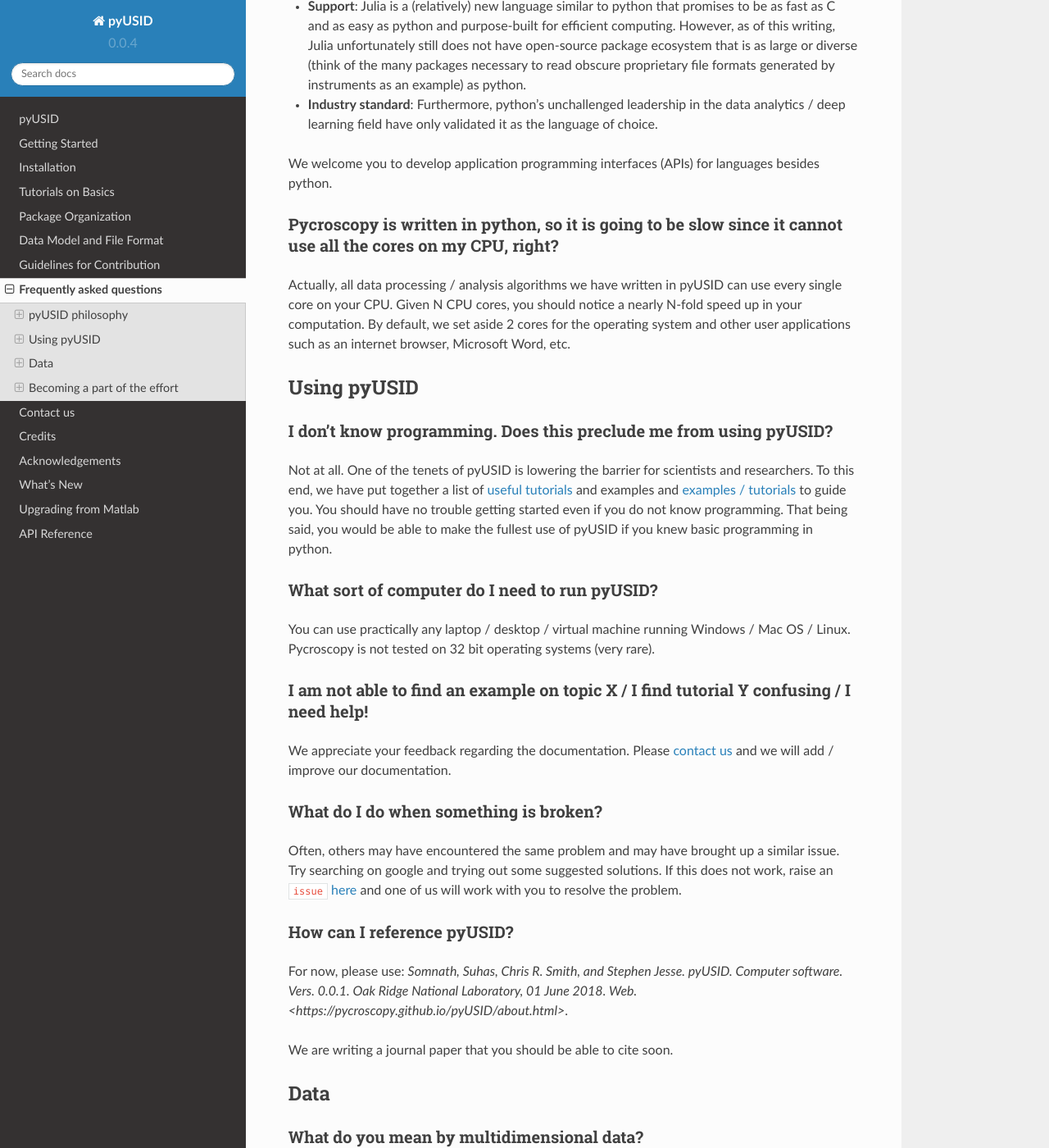
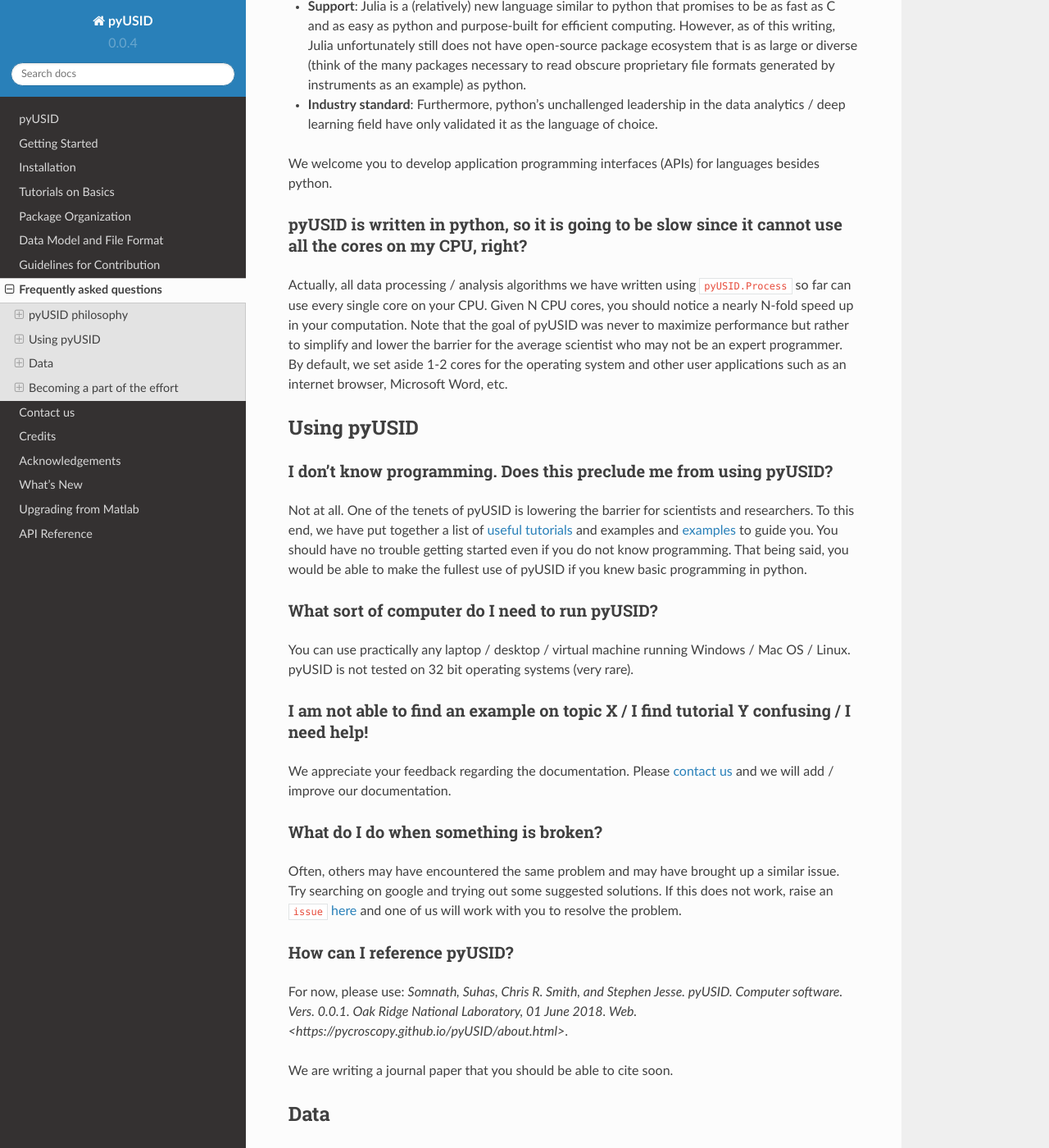
Before and after one commit to pycroscopy/pyUSID, a Sphinx documentation site: the page built from docs/faq.rst, in a window 1280 px wide and 1400 px high, scrolled down 1751 px. Shown: the whole window at 82% size. Built offline with Sphinx 7.4.7 and the Read the Docs theme 2.0.0, drawn with Linux system fonts in a browser that asks for light colours; pages that are not in the unit, such as notebooks, are missing from menus; some of the changed text lies outside the part shown.

Commit message:
Corrected references to packages and made minor improvements to FAQs

```diff
--- a/docs/faq.rst
+++ b/docs/faq.rst
@@ -38,19 +38,21 @@ Here are some of the main reasons pyUSID is written in python:
 
 We welcome you to develop application programming interfaces (APIs) for languages besides python.
 
-Pycroscopy is written in python, so it is going to be slow since it cannot use all the cores on my CPU, right?
+pyUSID is written in python, so it is going to be slow since it cannot use all the cores on my CPU, right?
 ~~~~~~~~~~~~~~~~~~~~~~~~~~~~~~~~~~~~~~~~~~~~~~~~~~~~~~~~~~~~~~~~~~~~~~~~~~~~~~~~~~~~~~~~~~~~~~~~~~~~~~~~~~~~~~~
-Actually, all data processing / analysis algorithms we have written in pyUSID can use every single core on your CPU. Given N CPU cores, you should notice a nearly N-fold speed up in your computation. By default, we set aside 2 cores for the operating system and other user applications such as an internet browser, Microsoft Word, etc.
+Actually, all data processing / analysis algorithms we have written using ``pyUSID.Process`` so far can use every single core on your CPU. Given N CPU cores, you should notice a nearly N-fold speed up in your computation.
+Note that the goal of pyUSID was never to maximize performance but rather to simplify and lower the barrier for the average scientist who may not be an expert programmer.
+By default, we set aside 1-2 cores for the operating system and other user applications such as an internet browser, Microsoft Word, etc.
 
 Using pyUSID
 -------------
 I don't know programming. Does this preclude me from using pyUSID?
 ~~~~~~~~~~~~~~~~~~~~~~~~~~~~~~~~~~~~~~~~~~~~~~~~~~~~~~~~~~~~~~~~~~~~~~~
-Not at all. One of the tenets of pyUSID is lowering the barrier for scientists and researchers. To this end, we have put together a list of `useful tutorials <./external_guides.html>`_ and examples and `examples / tutorials <./auto_examples/index.html>`_ to guide you. You should have no trouble getting started even if you do not know programming. That being said, you would be able to make the fullest use of pyUSID if you knew basic programming in python.
+Not at all. One of the tenets of pyUSID is lowering the barrier for scientists and researchers. To this end, we have put together a list of `useful tutorials <./external_guides.html>`_ and examples and `examples <./auto_examples/index.html>`_ to guide you. You should have no trouble getting started even if you do not know programming. That being said, you would be able to make the fullest use of pyUSID if you knew basic programming in python.
 
 What sort of computer do I need to run pyUSID?
 ~~~~~~~~~~~~~~~~~~~~~~~~~~~~~~~~~~~~~~~~~~~~~~~~~~~
-You can use practically any laptop / desktop / virtual machine running Windows / Mac OS / Linux. Pycroscopy is not tested on 32 bit operating systems (very rare).
+You can use practically any laptop / desktop / virtual machine running Windows / Mac OS / Linux. pyUSID is not tested on 32 bit operating systems (very rare).
 
 I am not able to find an example on topic X / I find tutorial Y confusing / I need help!
 ~~~~~~~~~~~~~~~~~~~~~~~~~~~~~~~~~~~~~~~~~~~~~~~~~~~~~~~~~~~~~~~~~~~~~~~~~~~~~~~~~~~~~~~~
```
Also changed, not shown: other parts of docs/faq.rst (+1 -1 lines).
